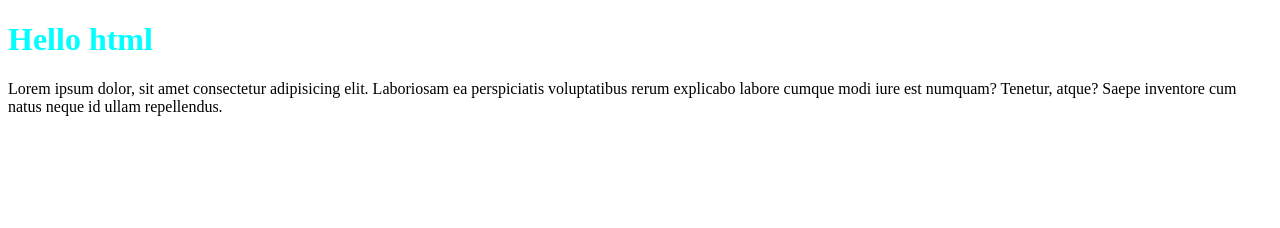
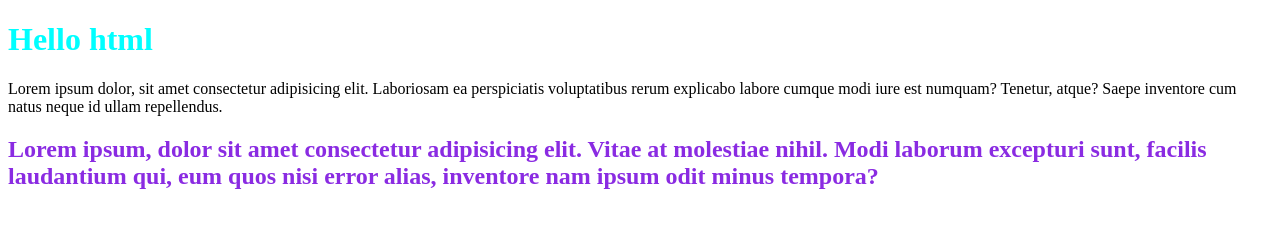
Before and after one commit to fedepaloz/htmlcss-hello, a plain HTML site: page index.html in a window 1280 px wide. Drawn offline with Linux system fonts and the light colour scheme.

Commit message:
added h2 bluvioletto per prova

```diff
--- a/index.html
+++ b/index.html
@@ -9,6 +9,7 @@
 </head>
 <body>
     <h1>Hello html</h1>
-    <p>Lorem ipsum dolor, sit amet consectetur adipisicing elit. Laboriosam ea perspiciatis voluptatibus rerum explicabo labore cumque modi iure est numquam? Tenetur, atque? Saepe inventore cum natus neque id ullam repellendus.</p>
+    <p>Lorem ipsum dolor, sit amet consectetur adipisicing elit. Laboriosam ea perspiciatis voluptatibus rerum explicabo labore cumque modi iure est numquam? Tenetur, atque? Saepe inventore cum natus neque id ullam repellendus.  </p>
+    <h2>Lorem ipsum, dolor sit amet consectetur adipisicing elit. Vitae at molestiae nihil. Modi laborum excepturi sunt, facilis laudantium qui, eum quos nisi error alias, inventore nam ipsum odit minus tempora?</h2>
 </body>
 </html>
--- a/style.css
+++ b/style.css
@@ -1 +1,2 @@
 h1{color: aqua;}
+h2{color: blueviolet;}
```
